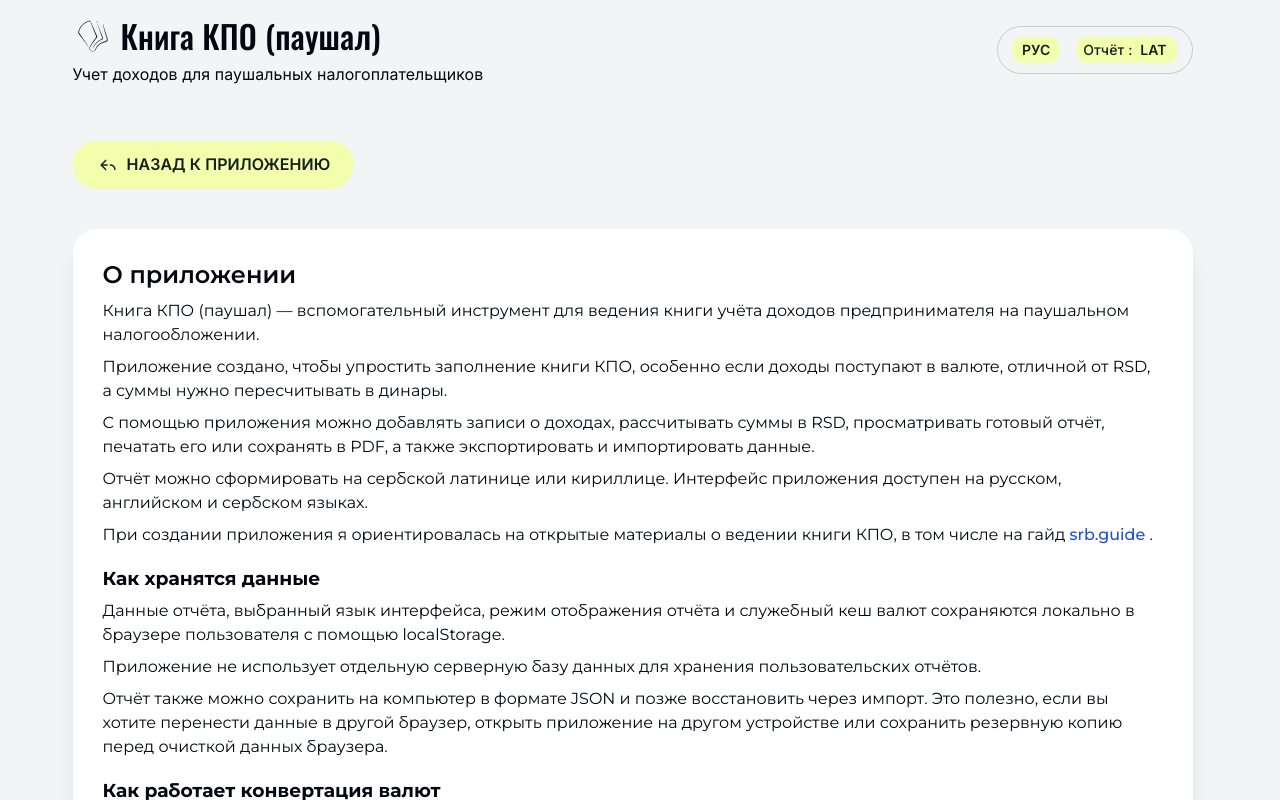
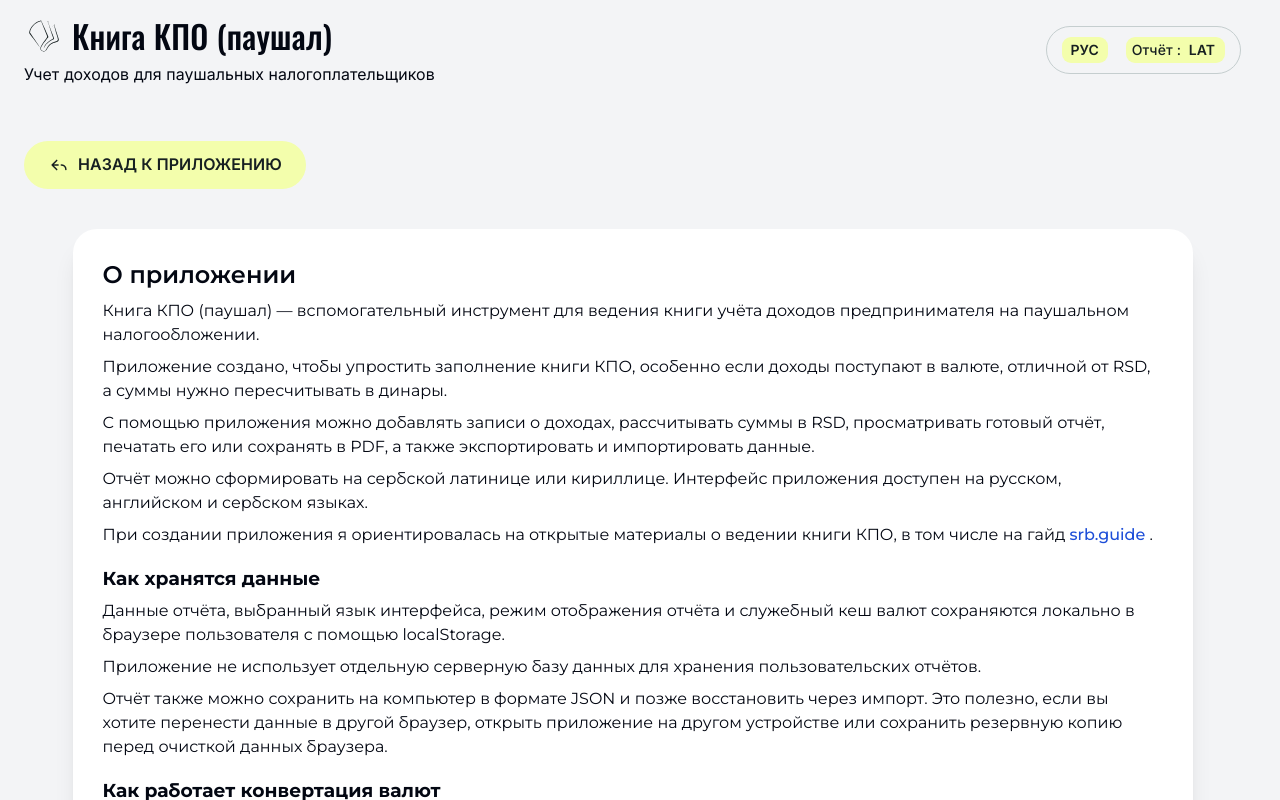
Before and after one commit to gudrum1983/turnover-ledger, a Vue app: page /#/about in a window 1280 px wide. Shown: the top 800 px of the page. Built offline with nearby package versions, Linux system fonts and the light colour scheme; no server answers.

Commit message:
feat: добавить CSS-токены и утилиту для контейнеров

```diff
--- a/src/app/styles/index.scss
+++ b/src/app/styles/index.scss
@@ -2,3 +2,4 @@
 @use './tokens/colors';
 @use './tokens/transition';
 @use './utilities/typography';
+@use './utilities/container';
--- /dev/null
+++ b/src/app/styles/tokens/_container.scss
@@ -0,0 +1,27 @@
+@use 'sass:math';
+
+/* Опорные ширины макета. */
+$bp-xs: 360px;
+$bp-md: 768px;
+$bp-3xl: 1920px;
+
+$gutter-xs: 16px;
+$gutter-md: 24px;
+
+/* Линейный рост отступа с 16 px при 360 px до 24 px при 768 px. */
+$gutter-slope: math.div($gutter-md - $gutter-xs, $bp-md - $bp-xs);
+$gutter-intercept: $gutter-xs - $gutter-slope * $bp-xs;
+
+:root {
+  --bp-xs: #{$bp-xs};
+  --bp-md: #{$bp-md};
+  --bp-3xl: #{$bp-3xl};
+
+  /* Ширины контейнера в опорных макетах, а не ступени ограничения. */
+  --container-xs: 328px;
+  --container-md: 720px;
+  --container-3xl: 1372px;
+
+  /* После 768 px отступ не превышает 24 px. */
+  --container-gutter: clamp(#{$gutter-xs}, calc(#{$gutter-intercept} + #{$gutter-slope * 100vw}), #{$gutter-md});
+}
--- /dev/null
+++ b/src/app/styles/utilities/_container.scss
@@ -0,0 +1,9 @@
+@use '../tokens/container';
+
+.u-container {
+  --container-max: var(--container-3xl);
+
+  width: calc(100% - (var(--container-gutter) * 2));
+  max-width: var(--container-max);
+  margin-inline: auto;
+}
--- a/src/widgets/app-header/ui-v2/AppHeader.vue
+++ b/src/widgets/app-header/ui-v2/AppHeader.vue
@@ -20,7 +20,7 @@ defineSlots<AppHeaderSlots>()
 </script>
 
 <template>
-  <header class="Container AppHeader no-print">
+  <header class="u-container AppHeader no-print">
     <div class="AppHeader-Main">
       <div class="AppHeader-Logo">
         <LogoHeader style="grid-area: logo" />
```
